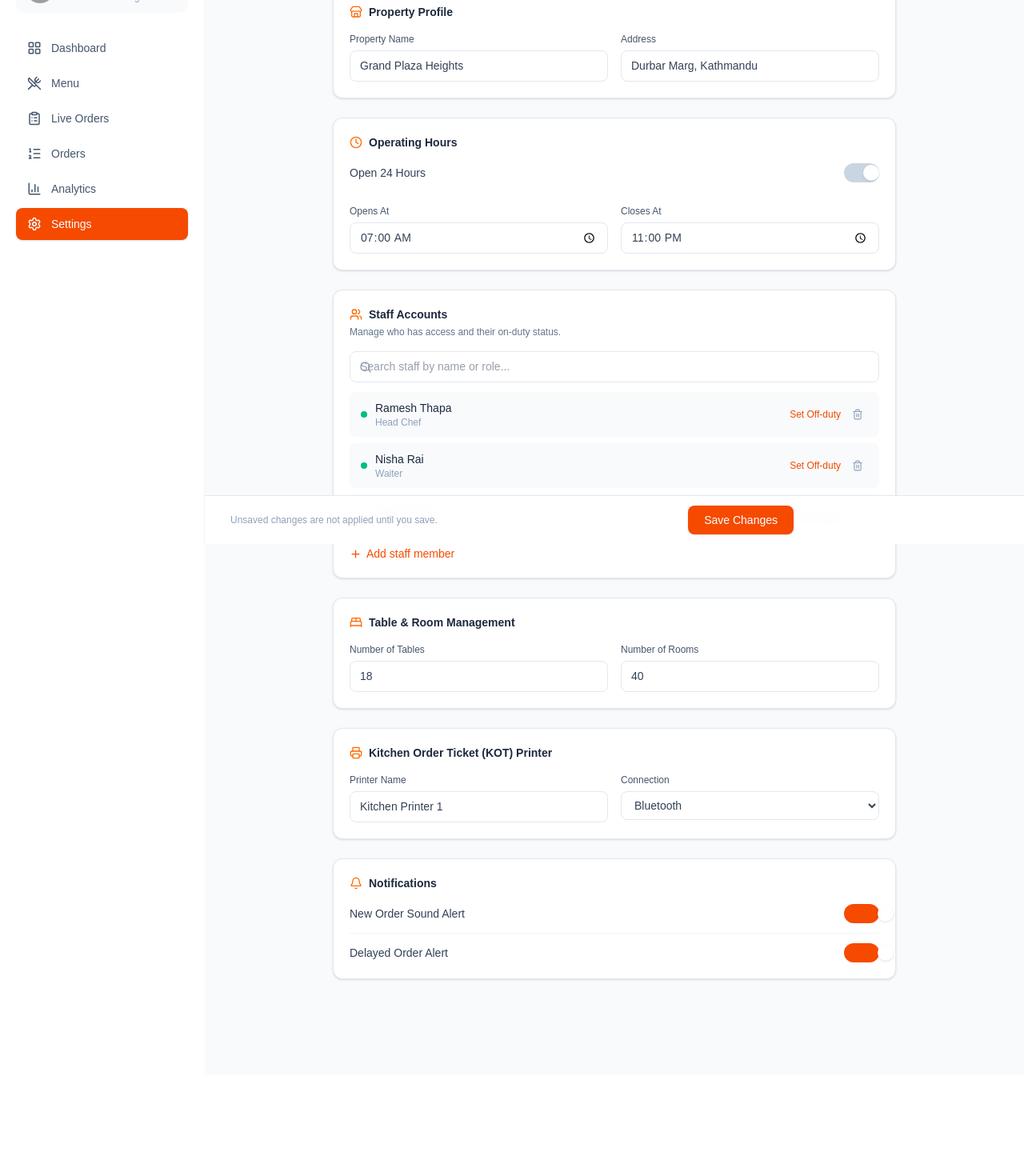
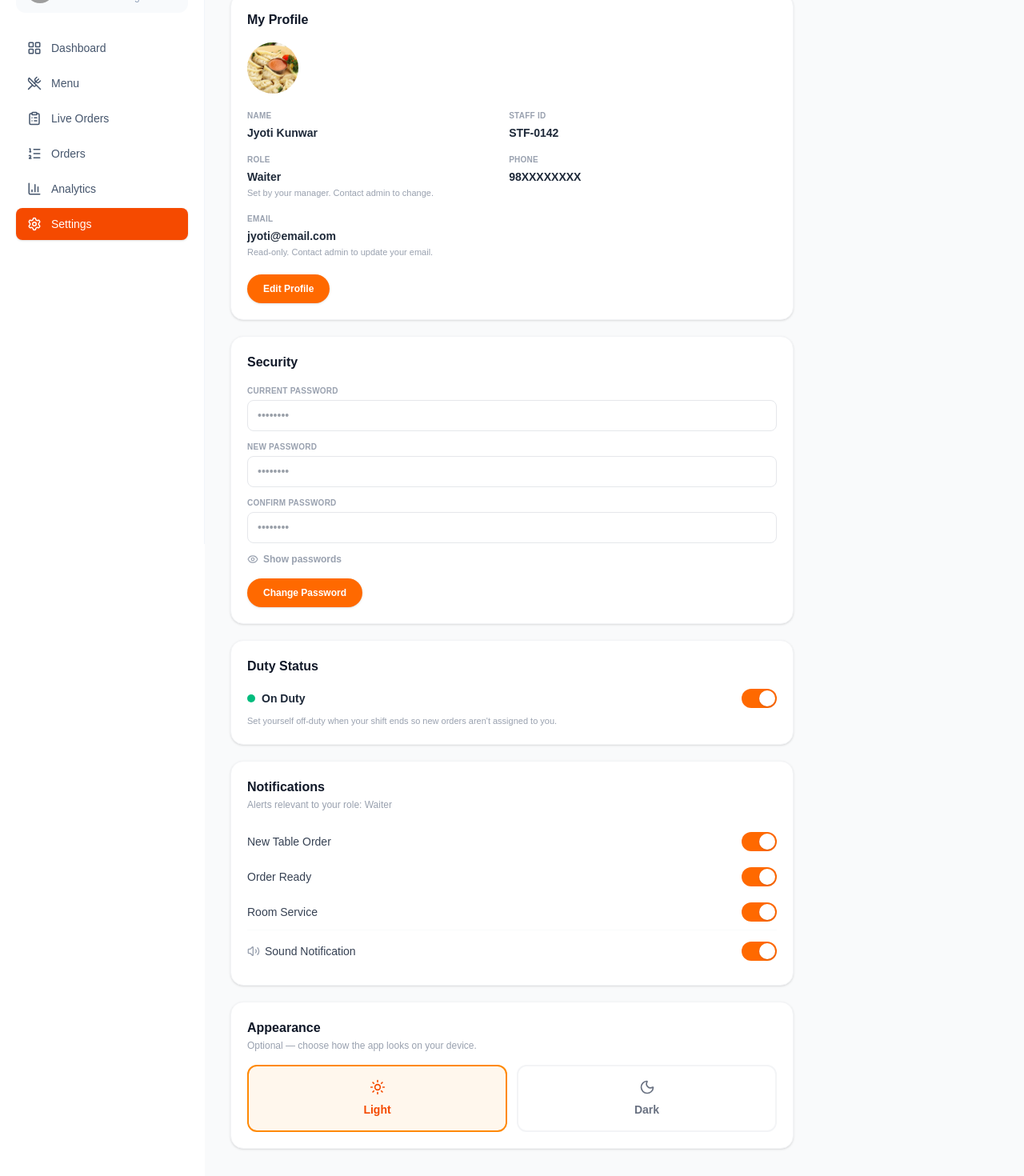
Before and after one commit to Sima-Malla/Digital_Menu, a Next.js app in the folder my-app/: page /settings in a window 1280 px wide. Shown: the part 120-1590 px from the top of the page at 80% size. Before the commit the page ends 1464 px from the top, so only its background shows below. Built offline with nearby package versions, Linux system fonts and the light colour scheme; grey boxes are pictures that could not be loaded.

Commit message:
Modified settings pages of staff

```diff
--- a/my-app/app/(staff)/settings/page.tsx
+++ b/my-app/app/(staff)/settings/page.tsx
@@ -1,328 +1,396 @@
 "use client";
-
-import { useMemo, useState } from "react";
+import { useState } from "react";
+import Image from "next/image";
 import {
-  Store,
-  Clock,
-  Users,
-  BedDouble,
-  Printer,
-  Bell,
-  Plus,
-  Trash2,
+  UploadCloud,
+  Eye,
+  EyeOff,
   Check,
-  Search,
+  Sun,
+  Moon,
+  Volume2,
+  VolumeX,
 } from "lucide-react";
 
-interface StaffMember {
-  id: string;
-  name: string;
-  role: string;
-  online: boolean;
-}
+type StaffRole = "Waiter" | "Chef" | "Manager";
+
+/* ─── Mock signed-in staff (replace with real auth/session data) ───────── */
+const currentStaff = {
+  name: "Jyoti Kunwar",
+  staffId: "STF-0142",
+  role: "Waiter" as StaffRole,
+  phone: "98XXXXXXXX",
+  email: "jyoti@email.com",
+  photo: "/vegmomo.jpg",
+};
+
+/* ─── Role-specific notification sets ───────────────────────────────── */
+const ROLE_NOTIFICATIONS: Record<StaffRole, { key: string; label: string }[]> = {
+  Chef: [
+    { key: "newKitchenOrder", label: "New Kitchen Order" },
+    { key: "delayedOrder", label: "Delayed Order" },
+    { key: "orderReady", label: "Order Ready" },
+  ],
+  Waiter: [
+    { key: "newTableOrder", label: "New Table Order" },
+    { key: "orderReady", label: "Order Ready" },
+    { key: "roomService", label: "Room Service" },
+  ],
+  Manager: [
+    { key: "newTableOrder", label: "New Table / Room Order" },
+    { key: "delayedOrder", label: "Delayed Order" },
+    { key: "orderReady", label: "Order Ready" },
+    { key: "dailyReport", label: "Daily Report Summary" },
+  ],
+};
 
 export default function StaffSettingsPage() {
-  const [saved, setSaved] = useState(false);
+  const [theme, setTheme] = useState<"light" | "dark">("light");
+  const dark = theme === "dark";
 
-  // Property profile
-  const [propertyName, setPropertyName] = useState("Grand Plaza Heights");
-  const [address, setAddress] = useState("Durbar Marg, Kathmandu");
+  const [editingProfile, setEditingProfile] = useState(false);
+  const [phone, setPhone] = useState(currentStaff.phone);
 
-  // Operating hours
-  const [openTime, setOpenTime] = useState("07:00");
-  const [closeTime, setCloseTime] = useState("23:00");
-  const [open24h, setOpen24h] = useState(false);
+  const [currentPassword, setCurrentPassword] = useState("");
+  const [newPassword, setNewPassword] = useState("");
+  const [confirmPassword, setConfirmPassword] = useState("");
+  const [showPasswords, setShowPasswords] = useState(false);
+  const [passwordSaved, setPasswordSaved] = useState(false);
+  const [passwordError, setPasswordError] = useState("");
 
-  // Staff accounts
-  const [staff, setStaff] = useState<StaffMember[]>([
-    { id: "1", name: "Ramesh Thapa", role: "Head Chef", online: true },
-    { id: "2", name: "Nisha Rai", role: "Waiter", online: true },
-    { id: "3", name: "Sujan Lama", role: "Manager", online: false },
-  ]);
-  const [staffSearch, setStaffSearch] = useState("");
+  const [onDuty, setOnDuty] = useState(true);
 
-  const filteredStaff = useMemo(() => {
-    if (staffSearch.trim() === "") return staff;
-    const q = staffSearch.toLowerCase();
-    return staff.filter((m) => m.name.toLowerCase().includes(q) || m.role.toLowerCase().includes(q));
-  }, [staff, staffSearch]);
+  const notificationKeys = ROLE_NOTIFICATIONS[currentStaff.role];
+  const [notifPrefs, setNotifPrefs] = useState<Record<string, boolean>>(
+    Object.fromEntries(notificationKeys.map((n) => [n.key, true]))
+  );
+  const [soundOn, setSoundOn] = useState(true);
 
-  // Notifications
-  const [newOrderSound, setNewOrderSound] = useState(true);
-  const [delayAlert, setDelayAlert] = useState(true);
-
-  function handleSave() {
-    setSaved(true);
-    setTimeout(() => setSaved(false), 2000);
+  function toggleNotif(key: string) {
+    setNotifPrefs((p) => ({ ...p, [key]: !p[key] }));
   }
 
-  function toggleStaffOnline(id: string) {
-    setStaff((s) => s.map((m) => (m.id === id ? { ...m, online: !m.online } : m)));
+  function handleChangePassword() {
+    setPasswordError("");
+    if (!currentPassword || !newPassword || !confirmPassword) {
+      setPasswordError("Please fill in all password fields.");
+      return;
+    }
+    if (newPassword !== confirmPassword) {
+      setPasswordError("New password and confirm password do not match.");
+      return;
+    }
+    // Wire this up to your real change-password API call.
+    setPasswordSaved(true);
+    setCurrentPassword("");
+    setNewPassword("");
+    setConfirmPassword("");
+    setTimeout(() => setPasswordSaved(false), 2000);
   }
 
-  function removeStaff(id: string) {
-    setStaff((s) => s.filter((m) => m.id !== id));
-  }
-
-  function addStaff() {
-    setStaff((s) => [...s, { id: crypto.randomUUID(), name: "New Staff", role: "Waiter", online: false }]);
-  }
+  /* ─── Theme-aware class tokens ─────────────────────────── */
+  const t = {
+    page: dark ? "bg-gray-950" : "bg-gray-50",
+    card: dark ? "bg-gray-900 border-gray-800" : "bg-white border-gray-100",
+    heading: dark ? "text-white" : "text-gray-900",
+    subtext: dark ? "text-gray-400" : "text-gray-400",
+    label: dark ? "text-gray-500" : "text-gray-400",
+    text: dark ? "text-gray-200" : "text-gray-800",
+    body: dark ? "text-gray-300" : "text-gray-700",
+    inputBg: dark ? "bg-gray-800 border-gray-700 text-gray-100" : "bg-white border-gray-200 text-gray-700",
+    divider: dark ? "border-gray-800" : "border-gray-50",
+  };
 
   return (
-    <div className="min-h-screen bg-slate-50 pb-24">
-      <div className="mx-auto max-w-3xl px-4 py-6 sm:px-6 lg:px-8">
-        {/* Header */}
+    <div className={`min-h-screen ${t.page} pb-16 transition-colors duration-200`}>
+      <main className="max-w-3xl px-4 py-5 sm:px-6 sm:py-7 lg:px-8">
         <div className="mb-6">
-          <h1 className="text-xl font-semibold text-slate-900 sm:text-2xl">Settings</h1>
-          <p className="mt-1 text-sm text-slate-500">Property profile, hours, staff, and notification preferences.</p>
+          <h1 className={`text-2xl font-extrabold sm:text-3xl ${t.heading}`}>Settings</h1>
+          <p className={`mt-1 text-sm ${t.subtext}`}>Manage your account and notification preferences.</p>
         </div>
 
-        <div className="space-y-6">
-          {/* Property profile */}
-          <Card title="Property Profile" icon={Store}>
-            <div className="grid grid-cols-1 gap-4 sm:grid-cols-2">
-              <Field label="Property Name">
-                <input
-                  type="text"
-                  value={propertyName}
-                  onChange={(e) => setPropertyName(e.target.value)}
-                  className="input"
-                />
+        <div className="flex flex-col gap-5">
+          {/* My Profile */}
+          <Section title="My Profile" t={t}>
+            <div className="flex items-center gap-4">
+              <div className="relative h-16 w-16 shrink-0 overflow-hidden rounded-full bg-gray-100">
+                <Image src={currentStaff.photo} alt={currentStaff.name} fill className="object-cover" />
+              </div>
+              {editingProfile && (
+                <label
+                  className={`flex cursor-pointer items-center gap-1.5 rounded-full border border-dashed px-3 py-1.5 text-xs font-semibold hover:border-orange-300 ${
+                    dark ? "border-gray-700 text-gray-400" : "border-gray-300 text-gray-500"
+                  }`}
+                >
+                  <UploadCloud className="h-3.5 w-3.5" />
+                  Change Photo
+                  <input type="file" accept="image/png, image/jpeg" className="hidden" />
+                </label>
+              )}
+            </div>
+
+            <div className="mt-5 flex flex-col gap-4 sm:flex-row sm:flex-wrap">
+              <Field label="Name" t={t} className="sm:w-[47%]">
+                {editingProfile ? (
+                  <input type="text" defaultValue={currentStaff.name} className={`input ${t.inputBg}`} />
+                ) : (
+                  <p className={`text-sm font-semibold ${t.text}`}>{currentStaff.name}</p>
+                )}
               </Field>
-              <Field label="Address">
-                <input
-                  type="text"
-                  value={address}
-                  onChange={(e) => setAddress(e.target.value)}
-                  className="input"
-                />
+
+              <Field label="Staff ID" t={t} className="sm:w-[47%]">
+                <p className={`text-sm font-semibold ${t.text}`}>{currentStaff.staffId}</p>
+              </Field>
+
+              <Field label="Role" t={t} className="sm:w-[47%]">
+                <p className={`text-sm font-semibold ${t.text}`}>{currentStaff.role}</p>
+                <p className={`mt-0.5 text-[11px] ${t.subtext}`}>Set by your manager. Contact admin to change.</p>
+              </Field>
+
+              <Field label="Phone" t={t} className="sm:w-[47%]">
+                {editingProfile ? (
+                  <input
+                    type="tel"
+                    value={phone}
+                    onChange={(e) => setPhone(e.target.value)}
+                    className={`input ${t.inputBg}`}
+                  />
+                ) : (
+                  <p className={`text-sm font-semibold ${t.text}`}>{phone}</p>
+                )}
+              </Field>
+
+              <Field label="Email" t={t} className="w-full">
+                <p className={`text-sm font-semibold ${t.text}`}>{currentStaff.email}</p>
+                <p className={`mt-0.5 text-[11px] ${t.subtext}`}>Read-only. Contact admin to update your email.</p>
               </Field>
             </div>
-          </Card>
 
-          {/* Operating hours */}
-          <Card title="Operating Hours" icon={Clock}>
-            <div className="space-y-4">
-              <SettingRow label="Open 24 Hours">
-                <Toggle checked={open24h} onChange={() => setOpen24h((v) => !v)} />
-              </SettingRow>
-              {!open24h && (
-                <div className="grid grid-cols-2 gap-4">
-                  <Field label="Opens At">
-                    <input
-                      type="time"
-                      value={openTime}
-                      onChange={(e) => setOpenTime(e.target.value)}
-                      className="input"
-                    />
-                  </Field>
-                  <Field label="Closes At">
-                    <input
-                      type="time"
-                      value={closeTime}
-                      onChange={(e) => setCloseTime(e.target.value)}
-                      className="input"
-                    />
-                  </Field>
-                </div>
-              )}
+            <button
+              onClick={() => setEditingProfile((v) => !v)}
+              className="mt-5 rounded-full bg-orange-500 px-5 py-2.5 text-xs font-bold text-white shadow-sm hover:bg-orange-600"
+            >
+              {editingProfile ? "Save Profile" : "Edit Profile"}
+            </button>
+          </Section>
+
+          {/* Security */}
+          <Section title="Security" t={t}>
+            <div className="flex flex-col gap-3">
+              <PasswordField label="Current Password" value={currentPassword} onChange={setCurrentPassword} show={showPasswords} t={t} />
+              <PasswordField label="New Password" value={newPassword} onChange={setNewPassword} show={showPasswords} t={t} />
+              <PasswordField label="Confirm Password" value={confirmPassword} onChange={setConfirmPassword} show={showPasswords} t={t} />
+
+              <button
+                type="button"
+                onClick={() => setShowPasswords((v) => !v)}
+                className={`flex items-center gap-1.5 text-xs font-semibold hover:text-orange-500 ${t.subtext}`}
+              >
+                {showPasswords ? <EyeOff className="h-3.5 w-3.5" /> : <Eye className="h-3.5 w-3.5" />}
+                {showPasswords ? "Hide passwords" : "Show passwords"}
+              </button>
             </div>
-          </Card>
 
-          {/* Staff accounts */}
-          <Card title="Staff Accounts" icon={Users} description="Manage who has access and their on-duty status.">
-            <div className="mb-3 relative">
-              <Search className="pointer-events-none absolute left-3 top-1/2 h-4 w-4 -translate-y-1/2 text-slate-400" />
-              <input
-                type="text"
-                value={staffSearch}
-                onChange={(e) => setStaffSearch(e.target.value)}
-                placeholder="Search staff by name or role..."
-                className="input pl-9"
-              />
+            {passwordError && <p className="mt-3 text-xs font-medium text-rose-500">{passwordError}</p>}
+            {passwordSaved && (
+              <p className="mt-3 flex items-center gap-1.5 text-xs font-medium text-emerald-500">
+                <Check className="h-3.5 w-3.5" /> Password changed successfully
+              </p>
+            )}
+
+            <button
+              onClick={handleChangePassword}
+              className="mt-4 rounded-full bg-orange-500 px-5 py-2.5 text-xs font-bold text-white shadow-sm hover:bg-orange-600"
+            >
+              Change Password
+            </button>
+          </Section>
+
+          {/* Duty Status */}
+          <Section title="Duty Status" t={t}>
+            <div className="flex items-center justify-between">
+              <div className="flex items-center gap-2">
+                <span className={`h-2.5 w-2.5 rounded-full ${onDuty ? "bg-emerald-500" : "bg-gray-400"}`} />
+                <p className={`text-sm font-semibold ${t.text}`}>{onDuty ? "On Duty" : "Off Duty"}</p>
+              </div>
+              <SwitchToggle checked={onDuty} onChange={() => setOnDuty((v) => !v)} />
             </div>
-            <div className="space-y-2">
-              {filteredStaff.map((m) => (
-                <div
-                  key={m.id}
-                  className="flex items-center justify-between gap-3 rounded-lg bg-slate-50 px-3.5 py-2.5"
-                >
-                  <div className="flex items-center gap-2.5">
-                    <span className={`h-2 w-2 rounded-full ${m.online ? "bg-emerald-500" : "bg-slate-300"}`} />
-                    <div>
-                      <p className="text-sm font-medium text-slate-800">{m.name}</p>
-                      <p className="text-xs text-slate-400">{m.role}</p>
-                    </div>
-                  </div>
-                  <div className="flex items-center gap-2">
-                    <button
-                      onClick={() => toggleStaffOnline(m.id)}
-                      className="text-xs font-medium text-orange-600 hover:text-orange-700"
-                    >
-                      {m.online ? "Set Off-duty" : "Set On-duty"}
-                    </button>
-                    <button
-                      onClick={() => removeStaff(m.id)}
-                      aria-label="Remove staff"
-                      className="rounded-lg p-1.5 text-slate-400 hover:bg-red-50 hover:text-red-500"
-                    >
-                      <Trash2 size={14} />
-                    </button>
-                  </div>
+            <p className={`mt-2 text-[11px] ${t.subtext}`}>
+              Set yourself off-duty when your shift ends so new orders aren't assigned to you.
+            </p>
+          </Section>
+
+          {/* Notifications */}
+          <Section title="Notifications" description={`Alerts relevant to your role: ${currentStaff.role}`} t={t}>
+            <div className="flex flex-col">
+              {notificationKeys.map((n) => (
+                <div key={n.key} className="flex items-center justify-between py-2.5">
+                  <p className={`text-sm ${t.body}`}>{n.label}</p>
+                  <SwitchToggle checked={notifPrefs[n.key]} onChange={() => toggleNotif(n.key)} />
                 </div>
               ))}
-              {filteredStaff.length === 0 && (
-                <p className="py-4 text-center text-xs text-slate-400">No staff match your search.</p>
-              )}
-              <button
-                onClick={addStaff}
-                className="flex items-center gap-1.5 text-sm font-medium text-orange-600 hover:text-orange-700"
-              >
-                <Plus size={15} />
-                Add staff member
-              </button>
+
+              <div className={`flex items-center justify-between border-t py-2.5 pt-3.5 ${t.divider}`}>
+                <p className={`flex items-center gap-1.5 text-sm ${t.body}`}>
+                  {soundOn ? <Volume2 className={`h-4 w-4 ${t.subtext}`} /> : <VolumeX className={`h-4 w-4 ${t.subtext}`} />}
+                  Sound Notification
+                </p>
+                <SwitchToggle checked={soundOn} onChange={() => setSoundOn((v) => !v)} />
+              </div>
             </div>
-          </Card>
+          </Section>
 
-          {/* Table/Room mapping */}
-          <Card title="Table &amp; Room Management" icon={BedDouble}>
-            <div className="grid grid-cols-1 gap-4 sm:grid-cols-2">
-              <Field label="Number of Tables">
-                <input type="number" defaultValue={18} className="input" />
-              </Field>
-              <Field label="Number of Rooms">
-                <input type="number" defaultValue={40} className="input" />
-              </Field>
+          {/* Appearance */}
+          <Section title="Appearance" description="Optional — choose how the app looks on your device." t={t}>
+            <div className="flex gap-3">
+              <ThemeOption icon={Sun} label="Light" active={theme === "light"} dark={dark} onClick={() => setTheme("light")} />
+              <ThemeOption icon={Moon} label="Dark" active={theme === "dark"} dark={dark} onClick={() => setTheme("dark")} />
             </div>
-          </Card>
+          </Section>
+        </div>
+      </main>
 
-          {/* KOT / Printer */}
-          <Card title="Kitchen Order Ticket (KOT) Printer" icon={Printer}>
-            <div className="grid grid-cols-1 gap-4 sm:grid-cols-2">
-              <Field label="Printer Name">
-                <input type="text" defaultValue="Kitchen Printer 1" className="input" />
-              </Field>
-              <Field label="Connection">
-                <select className="input">
-                  <option>Bluetooth</option>
-                  <option>Wi-Fi / Network</option>
-                  <option>USB</option>
-                </select>
-              </Field>
-            </div>
-          </Card>
-
-          {/* Notifications */}
-          <Card title="Notifications" icon={Bell}>
-            <div className="divide-y divide-slate-100">
-              <SettingRow label="New Order Sound Alert">
-                <Toggle checked={newOrderSound} onChange={() => setNewOrderSound((v) => !v)} />
-              </SettingRow>
-              <SettingRow label="Delayed Order Alert">
-                <Toggle checked={delayAlert} onChange={() => setDelayAlert((v) => !v)} />
-              </SettingRow>
-            </div>
-          </Card>
-        </div>
-      </div>
-
-      {/* Sticky save bar */}
-      <div className="fixed inset-x-0 bottom-0 z-40 border-t border-slate-200 bg-white/95 backdrop-blur">
-        <div className="mx-auto flex max-w-3xl items-center justify-between px-4 py-3 sm:px-6 lg:px-8">
-          <p className="text-xs text-slate-400">
-            {saved ? (
-              <span className="inline-flex items-center gap-1.5 text-emerald-600">
-                <Check size={14} /> Changes saved
-              </span>
-            ) : (
-              "Unsaved changes are not applied until you save."
-            )}
-          </p>
-          <button
-            onClick={handleSave}
-            className="rounded-lg bg-orange-600 px-5 py-2 text-sm font-medium text-white shadow-sm hover:bg-orange-700"
-          >
-            Save Changes
-          </button>
-        </div>
-      </div>
-
-      {/* Shared input styling */}
       <style jsx global>{`
         .input {
           width: 100%;
           border-radius: 0.5rem;
-          border: 1px solid #e2e8f0;
+          border-width: 1px;
           padding: 0.5rem 0.75rem;
           font-size: 0.875rem;
-          color: #334155;
-          background: white;
         }
         .input:focus {
           outline: none;
-          border-color: #fb923c;
-          box-shadow: 0 0 0 3px rgba(251, 146, 60, 0.15);
+          border-color: #fdba74;
         }
       `}</style>
     </div>
   );
 }
 
-function Card({
+/* ─── Theme token type ───────────────────────────────────── */
+type ThemeTokens = {
+  page: string;
+  card: string;
+  heading: string;
+  subtext: string;
+  label: string;
+  text: string;
+  body: string;
+  inputBg: string;
+  divider: string;
+};
+
+/* ─── Sub-components ─────────────────────────────────────── */
+function Section({
   title,
   description,
-  icon: Icon,
   children,
+  t,
 }: {
   title: string;
   description?: string;
-  icon?: React.ElementType;
   children: React.ReactNode;
+  t: ThemeTokens;
 }) {
   return (
-    <div className="rounded-xl border border-slate-200 bg-white p-5 shadow-sm">
-      <div className="flex items-center gap-2">
-        {Icon && <Icon size={16} className="text-orange-500" />}
-        <h2 className="text-sm font-semibold text-slate-800">{title}</h2>
-      </div>
-      {description && <p className="mt-1 text-xs text-slate-500">{description}</p>}
+    <div className={`rounded-2xl border p-5 shadow-sm transition-colors duration-200 ${t.card}`}>
+      <h2 className={`text-base font-bold ${t.heading}`}>{title}</h2>
+      {description && <p className={`mt-0.5 text-xs ${t.subtext}`}>{description}</p>}
       <div className="mt-4">{children}</div>
     </div>
   );
 }
 
-function SettingRow({ label, children }: { label: string; children: React.ReactNode }) {
+function Field({
+  label,
+  children,
+  t,
+  className = "",
+}: {
+  label: string;
+  children: React.ReactNode;
+  t: ThemeTokens;
+  className?: string;
+}) {
   return (
-    <div className="flex items-center justify-between gap-4 py-3 first:pt-0 last:pb-0">
-      <p className="text-sm font-medium text-slate-700">{label}</p>
+    <div className={`flex flex-col ${className}`}>
+      <label className={`mb-1 text-[10px] font-bold uppercase tracking-wide ${t.label}`}>{label}</label>
       {children}
     </div>
   );
 }
 
-function Field({ label, children }: { label: string; children: React.ReactNode }) {
+function PasswordField({
+  label,
+  value,
+  onChange,
+  show,
+  t,
+}: {
+  label: string;
+  value: string;
+  onChange: (v: string) => void;
+  show: boolean;
+  t: ThemeTokens;
+}) {
   return (
-    <div>
-      <label className="mb-1.5 block text-xs font-medium text-slate-600">{label}</label>
-      {children}
+    <div className="flex flex-col">
+      <label className={`mb-1 text-[10px] font-bold uppercase tracking-wide ${t.label}`}>{label}</label>
+      <input
+        type={show ? "text" : "password"}
+        value={value}
+        onChange={(e) => onChange(e.target.value)}
+        placeholder="••••••••"
+        className={`input ${t.inputBg}`}
+      />
     </div>
   );
 }
 
-function Toggle({ checked, onChange }: { checked: boolean; onChange: () => void }) {
+function SwitchToggle({ checked, onChange }: { checked: boolean; onChange: () => void }) {
   return (
     <button
-      type="button"
       onClick={onChange}
-      className={`relative h-6 w-11 shrink-0 rounded-full transition-colors ${
-        checked ? "bg-orange-600" : "bg-slate-300"
+      aria-pressed={checked}
+      className={`relative h-6 w-11 shrink-0 rounded-full transition-colors duration-200 ${
+        checked ? "bg-orange-500" : "bg-gray-300"
       }`}
     >
       <span
-        className={`absolute top-0.5 h-5 w-5 rounded-full bg-white shadow transition-transform ${
-          checked ? "translate-x-5" : "translate-x-0.5"
+        className={`absolute top-0.5 left-0.5 h-5 w-5 rounded-full bg-white shadow-sm transition-transform duration-200 ${
+          checked ? "translate-x-5" : "translate-x-0"
         }`}
       />
     </button>
   );
 }
+
+function ThemeOption({
+  icon: Icon,
+  label,
+  active,
+  dark,
+  onClick,
+}: {
+  icon: React.ElementType;
+  label: string;
+  active: boolean;
+  dark: boolean;
+  onClick: () => void;
+}) {
+  return (
+    <button
+      onClick={onClick}
+      className={`flex flex-1 flex-col items-center gap-2 rounded-xl border-2 px-4 py-4 text-sm font-semibold transition-colors duration-200 ${
+        active
+          ? "border-orange-400 bg-orange-50 text-orange-600"
+          : dark
+          ? "border-gray-800 text-gray-400 hover:bg-gray-800"
+          : "border-gray-100 text-gray-500 hover:bg-gray-50"
+      }`}
+    >
+      <Icon className="h-5 w-5" />
+      {label}
+    </button>
+  );
+}
```
